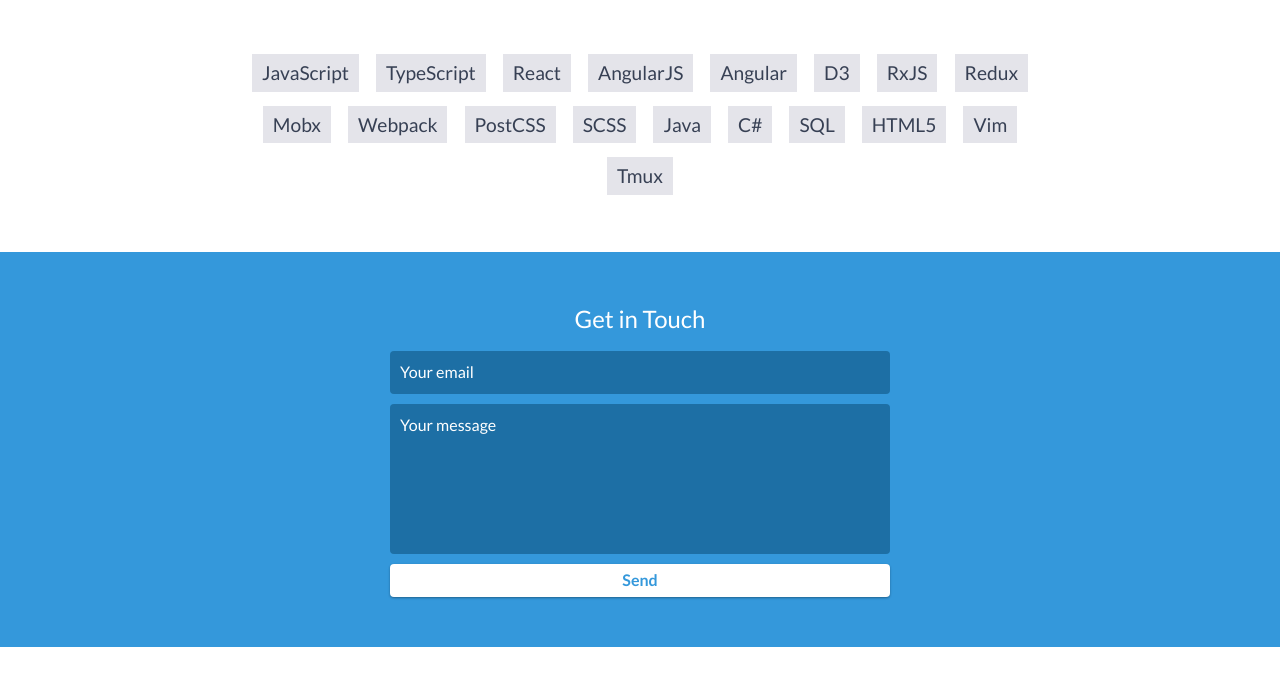
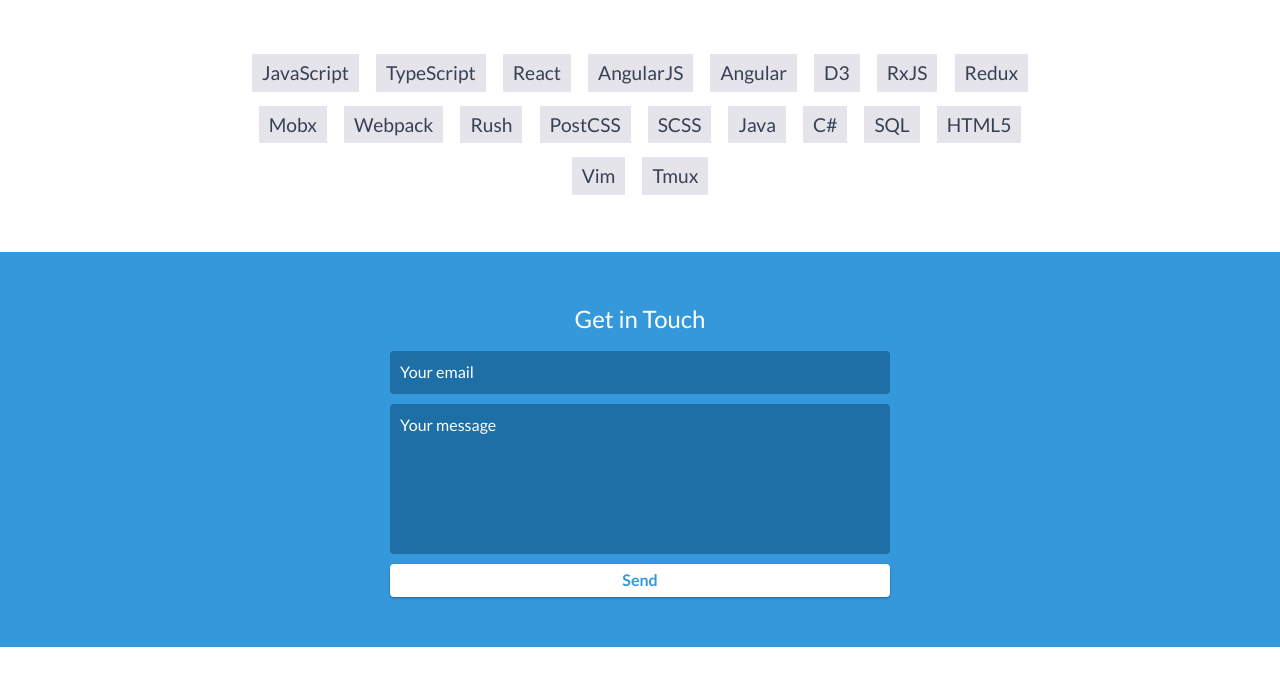
Before and after one commit to alexeisele/alexeisele.github.io, a website: page index.html in a window 1280 px wide. Shown: the part 3466-4146 px from the top of the page. Drawn offline with nearby package versions, Linux system fonts and the light colour scheme.

Commit message:
Add rush

```diff
--- a/index.html
+++ b/index.html
@@ -208,6 +208,7 @@
         <li>Redux</li>
         <li>Mobx</li>
         <li>Webpack</li>
+        <li>Rush</li>
         <li>PostCSS</li>
         <li>SCSS</li>
         <li>Java</li>
```
